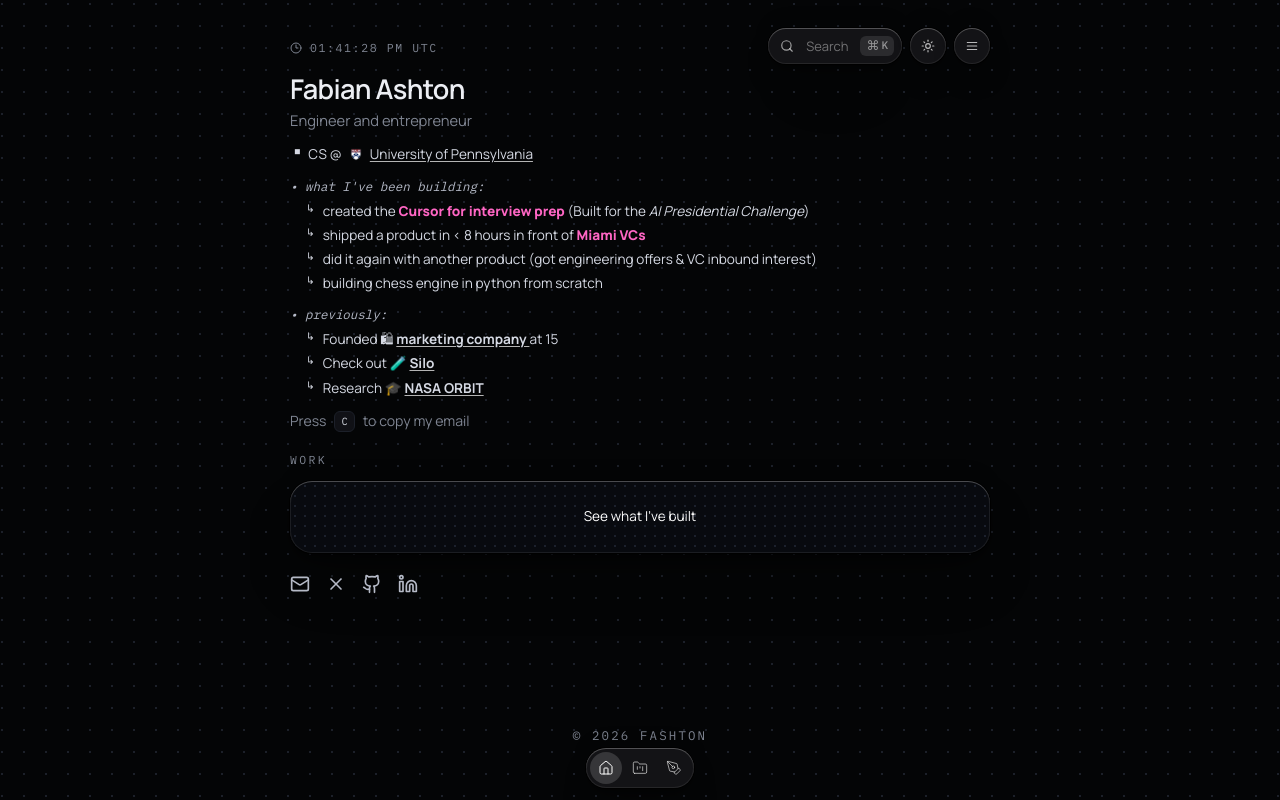
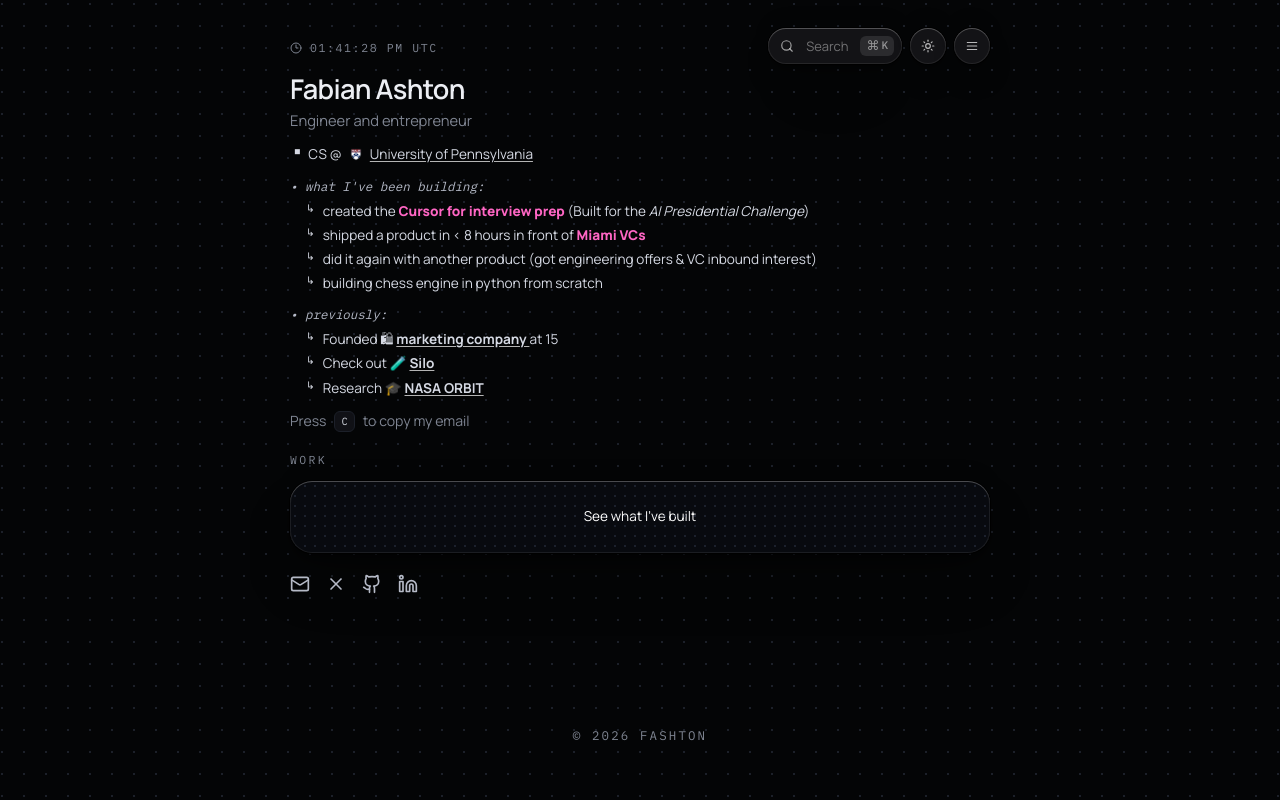
Before and after one commit to fashton28/personal-website, a Next.js app: page / in a window 1280 px wide. Built offline with nearby package versions, Linux system fonts and the light colour scheme.

Commit message:
remove menu footer

```diff
--- a/src/app/layout.tsx
+++ b/src/app/layout.tsx
@@ -1,7 +1,6 @@
 import type { Metadata } from "next";
 import { IBM_Plex_Mono, Manrope } from "next/font/google";
 
-import BottomNav from "@/components/bottom-nav";
 import { GlobalCommand } from "@/components/global-command";
 import { HeaderControls } from "@/components/header-controls";
 import "./globals.css";
@@ -43,7 +42,6 @@
         {children}
         <HeaderControls />
         <GlobalCommand />
-        <BottomNav />
       </body>
     </html>
   );
--- a/src/components/bottom-nav.tsx
+++ /dev/null
@@ -1,45 +0,0 @@
-"use client"
-
-import Link from "next/link"
-import { usePathname } from "next/navigation"
-import { Home, FolderKanban, PenTool } from "lucide-react"
-
-const navItems = [
-  { icon: Home, label: "Home", href: "/" },
-  { icon: FolderKanban, label: "Projects", href: "/projects" },
-  { icon: PenTool, label: "Writing", href: "/writing" },
-]
-
-export default function BottomNav() {
-  const pathname = usePathname()
-
-  return (
-    <div className="fixed bottom-0 left-0 right-0 z-40 flex justify-center p-3 pb-[calc(0.75rem+env(safe-area-inset-bottom,0px))]">
-      <nav
-        className="inline-flex h-10 items-center justify-center gap-0.5 overflow-hidden rounded-[99px] bg-[#131316] px-1 py-0 shadow-[0px_32px_64px_-16px_#0000004c,0px_16px_32px_-8px_#0000004c,0px_8px_16px_-4px_#0000003d,0px_4px_8px_-2px_#0000003d,0px_-8px_16px_-1px_#00000029,0px_2px_4px_-1px_#0000003d,0px_0px_0px_1px_#000000,inset_0px_0px_0px_1px_#ffffff14,inset_0px_1px_0px_#ffffff33]"
-        role="toolbar"
-        aria-label="Navigation toolbar"
-      >
-      {navItems.map((item) => {
-        const Icon = item.icon
-        const isActive = item.href === "/" ? pathname === "/" : pathname.startsWith(item.href)
-        return (
-          <Link
-            key={item.label}
-            href={item.href}
-            className={[
-              "relative flex h-8 w-8 items-center justify-center rounded-full transition-colors duration-200",
-              isActive
-                ? "bg-white/15 text-white"
-                : "text-white/60 hover:bg-white/10 hover:text-white",
-            ].join(" ")}
-            aria-label={item.label}
-          >
-            <Icon className="h-4 w-4" strokeWidth={1.5} />
-          </Link>
-        )
-      })}
-      </nav>
-    </div>
-  )
-}
```
Also changed, not shown: 1 other file (tests, documents, lock files or other folders).
